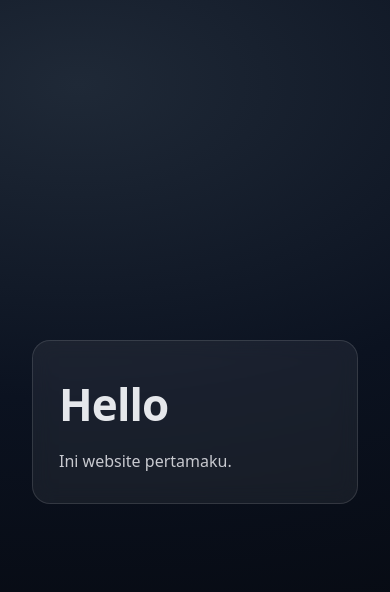
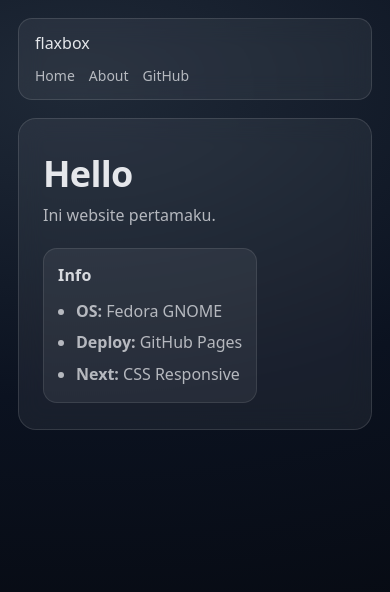
Before and after one commit to rendrabdilah/website-0xty1, a plain HTML site: page index.html in a window 390 px wide. Drawn offline with Linux system fonts and the light colour scheme.

Commit message:
fix layout: navbar + body flex column

```diff
--- a/index.html
+++ b/index.html
@@ -8,10 +8,32 @@
 </head>
 
 <body>
-  <main>
-    <h1>Hello</h1>
-    <p>Ini website pertamaku.</p>
+
+  <header class="nav">
+    <div class="nav-left">flaxbox</div>
+    <nav class="nav-right">
+      <a href="#">Home</a>
+      <a href="#">About</a>
+      <a href="#">GitHub</a>
+    </nav>
+  </header>
+
+  <main class="container">
+    <section class="left">
+      <h1>Hello</h1>
+      <p>Ini website pertamaku.</p>
+    </section>
+
+    <section class="right">
+      <h2>Info</h2>
+      <ul class="list">
+        <li><b>OS:</b> Fedora GNOME</li>
+        <li><b>Deploy:</b> GitHub Pages</li>
+        <li><b>Next:</b> CSS Responsive</li>
+      </ul>
+    </section>
   </main>
+
 </body>
 
 </html>
--- a/style.css
+++ b/style.css
@@ -1,6 +1,15 @@
-/* Reset kecil biar rapi */
 * {
     box-sizing: border-box;
+}
+
+:root {
+    --bg1: #0b1220;
+    --bg2: #05070c;
+    --card: rgba(255, 255, 255, 0.06);
+    --card-border: rgba(255, 255, 255, 0.12);
+    --text: #e5e7eb;
+    --muted: rgba(229, 231, 235, 0.75);
+    --accent: #93c5fd;
 }
 
 body {
@@ -8,37 +17,247 @@ body {
     font-family: system-ui, -apple-system, Segoe UI, Roboto, Ubuntu, Cantarell,
         "Noto Sans", Arial, "Apple Color Emoji", "Segoe UI Emoji";
     line-height: 1.6;
+    color: var(--text);
 
-    /* Background yang enak */
-    background: radial-gradient(1200px 700px at 20% 10%, #1f2937 0%, #0b1220 45%, #05070c 100%);
-    color: #e5e7eb;
+    /* Background */
+    background: radial-gradient(1200px 700px at 20% 10%, #1f2937 0%, var(--bg1) 45%, var(--bg2) 100%);
+    min-height: 100vh;
 
-    min-height: 100vh;
-    display: grid;
-    place-items: center;
-    padding: 32px;
+    /* FLEXBOX: pusatkan konten */
+    display: flex;
+    flex-direction: column;
+    /* ⬅️ TAMBAH INI */
+    justify-content: flex-start;
+    /* ⬅️ GANTI INI (sebelumnya center) */
+    align-items: center;
+
+    padding: 28px;
 }
 
-main {
+/* Pembungkus utama */
+.wrap {
     width: 100%;
-    max-width: 720px;
+    max-width: 860px;
 
-    background: rgba(255, 255, 255, 0.06);
-    border: 1px solid rgba(255, 255, 255, 0.12);
-    border-radius: 18px;
+    /* FLEXBOX: stack vertikal */
+    display: flex;
+    flex-direction: column;
+    gap: 14px;
+}
 
-    padding: 28px 26px;
+/* Header kecil */
+.top {
+    display: flex;
+    align-items: center;
+    gap: 10px;
+
+    padding: 10px 14px;
+    border-radius: 14px;
+
+    background: rgba(255, 255, 255, 0.04);
+    border: 1px solid rgba(255, 255, 255, 0.08);
     backdrop-filter: blur(10px);
 }
 
+.badge {
+    font-weight: 650;
+    font-size: 13px;
+    letter-spacing: 0.02em;
+    color: rgba(229, 231, 235, 0.9);
+}
+
+.dot {
+    width: 6px;
+    height: 6px;
+    border-radius: 999px;
+    background: rgba(147, 197, 253, 0.9);
+    box-shadow: 0 0 18px rgba(147, 197, 253, 0.6);
+}
+
+.muted {
+    font-size: 13px;
+    color: var(--muted);
+}
+
+/* Card utama */
+.card {
+    background: var(--card);
+    border: 1px solid var(--card-border);
+    border-radius: 18px;
+    padding: 26px 24px;
+    backdrop-filter: blur(12px);
+
+    /* FLEXBOX: isi card rapi */
+    display: flex;
+    flex-direction: column;
+    gap: 10px;
+}
+
 h1 {
-    margin: 0 0 10px;
+    margin: 0;
     font-size: 44px;
     letter-spacing: -0.02em;
 }
 
 p {
     margin: 0;
-    color: rgba(229, 231, 235, 0.86);
+    color: var(--muted);
+    max-width: 60ch;
+}
+
+/* Tombol */
+.actions {
+    margin-top: 8px;
+    display: flex;
+    gap: 10px;
+    flex-wrap: wrap;
+    /* biar rapi di mobile */
+}
+
+.btn {
+    display: inline-flex;
+    align-items: center;
+    justify-content: center;
+
+    padding: 10px 14px;
+    border-radius: 12px;
+
+    background: rgba(147, 197, 253, 0.18);
+    border: 1px solid rgba(147, 197, 253, 0.35);
+    color: rgba(229, 231, 235, 0.95);
+    text-decoration: none;
+
+    transition: transform 120ms ease, background 120ms ease, border 120ms ease;
+}
+
+.btn:hover {
+    transform: translateY(-1px);
+    background: rgba(147, 197, 253, 0.24);
+    border-color: rgba(147, 197, 253, 0.55);
+}
+
+.btn:active {
+    transform: translateY(0px);
+}
+
+.btn.ghost {
+    background: rgba(255, 255, 255, 0.06);
+    border-color: rgba(255, 255, 255, 0.14);
+}
+
+/* Responsive kecil */
+@media (max-width: 520px) {
+    body {
+        padding: 18px;
+    }
+
+    h1 {
+        font-size: 36px;
+    }
+
+    .top {
+        flex-wrap: wrap;
+    }
+}
+
+/* === FLEXBOX 2 KOLOM untuk HTML versi container/left/right === */
+.container {
+    width: 100%;
+    max-width: 900px;
+
+    display: flex;
+    gap: 20px;
+    align-items: flex-start;
+
+
+    background: rgba(255, 255, 255, 0.06);
+    border: 1px solid rgba(255, 255, 255, 0.12);
+    border-radius: 18px;
+    padding: 26px 24px;
+    backdrop-filter: blur(12px);
+}
+
+.left {
+    flex: 2;
+    min-width: 0;
+}
+
+.right {
+    flex: 1;
+    min-width: 260px;
+    /* sebelumnya 220, bikin lebih enak */
+    max-width: 320px;
+    /* biar tidak kelebaran */
+
+    background: rgba(255, 255, 255, 0.06);
+    border: 1px solid rgba(255, 255, 255, 0.10);
+    border-radius: 14px;
+    padding: 14px;
+}
+
+@media (max-width: 720px) {
+    .container {
+        flex-direction: column;
+    }
+
+    .right {
+        min-width: 0;
+    }
+}
+
+.right h2 {
+    margin: 0 0 10px;
     font-size: 16px;
+    letter-spacing: 0.01em;
+    color: rgba(229, 231, 235, 0.92);
 }
+
+.list {
+    margin: 0;
+    padding-left: 18px;
+    color: var(--muted);
+}
+
+.list li+li {
+    margin-top: 6px;
+}
+
+.nav {
+    width: 100%;
+    max-width: 900px;
+
+    display: flex;
+    justify-content: space-between;
+    align-items: center;
+
+    padding: 12px 16px;
+    margin-bottom: 18px;
+
+    background: rgba(255, 255, 255, 0.06);
+    border: 1px solid rgba(255, 255, 255, 0.12);
+    border-radius: 14px;
+    backdrop-filter: blur(12px);
+}
+
+.nav-right {
+    display: flex;
+    gap: 14px;
+}
+
+.nav-right a {
+    color: var(--muted);
+    text-decoration: none;
+    font-size: 14px;
+}
+
+.nav-right a:hover {
+    color: var(--text);
+}
+
+@media (max-width: 520px) {
+    .nav {
+        flex-direction: column;
+        align-items: flex-start;
+        gap: 8px;
+    }
+}
```
